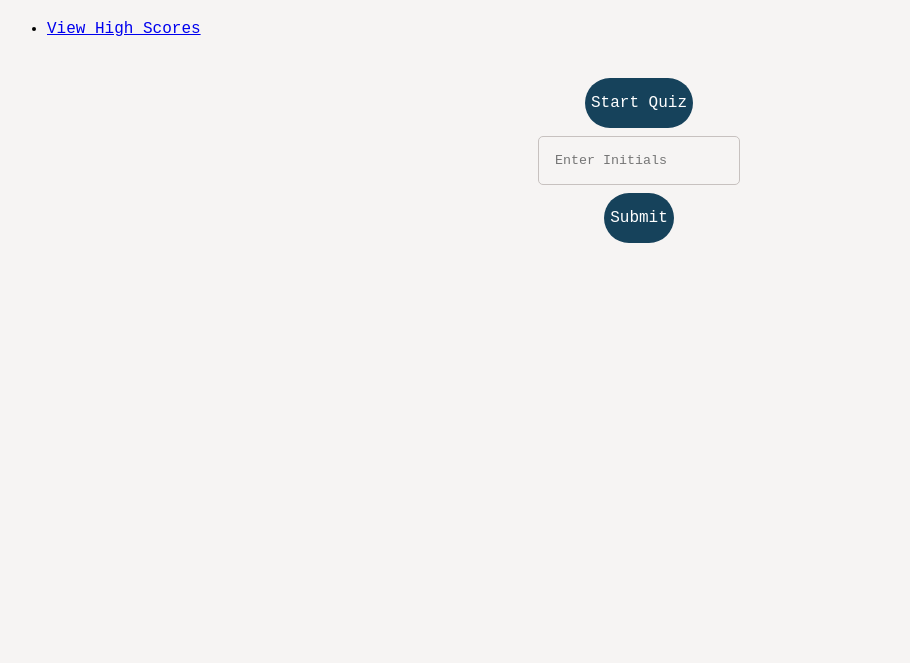
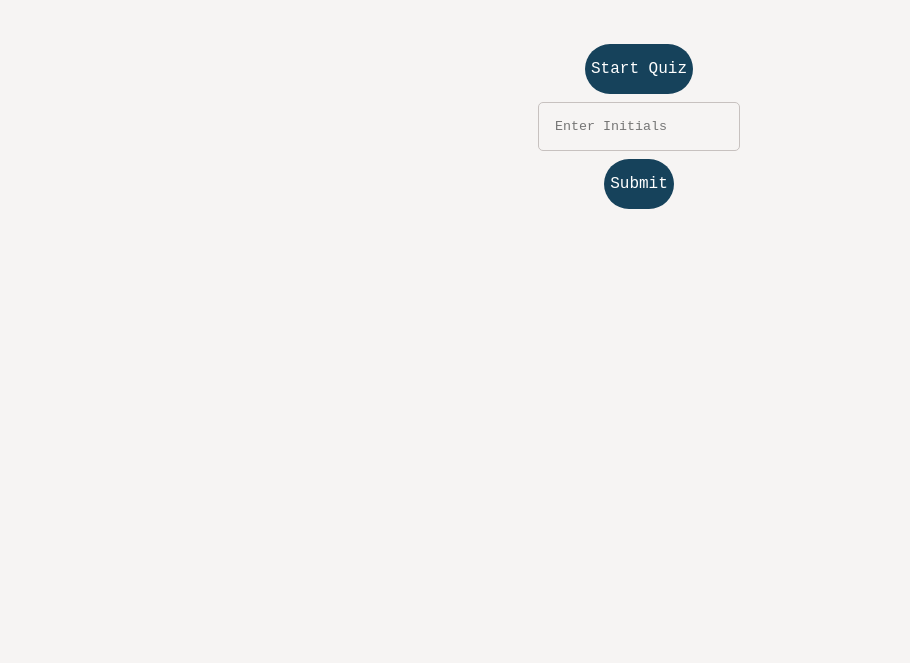
Before and after one commit to abbycav7/js-code-quiz, a plain HTML site: page index.html in a window 1280 px wide. Shown: the part 137-800 px from the top of the page, without its empty margins (1-911 px from the left). Drawn offline with Linux system fonts and the light colour scheme.

Commit message:
removed high scores for now, not even sure they need that

```diff
--- a/index.html
+++ b/index.html
@@ -16,11 +16,6 @@
     <header>
         <h1>JavaScript Quiz</h1>
         <div class="timer" id="countdown"></div>
-        <nav>
-            <ul>
-                <li><a href="#" onclick="showHighScores()">View High Scores</a></li>
-            </ul>
-        </nav>
     </header>
 
     <main class="quiz-wrapper">
```
